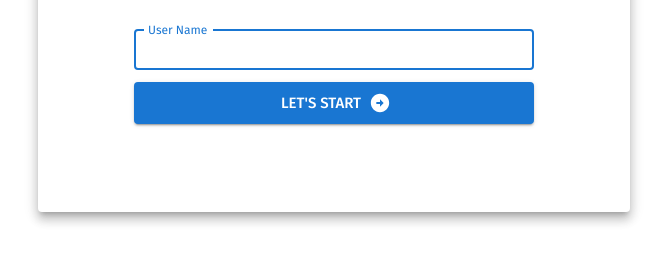
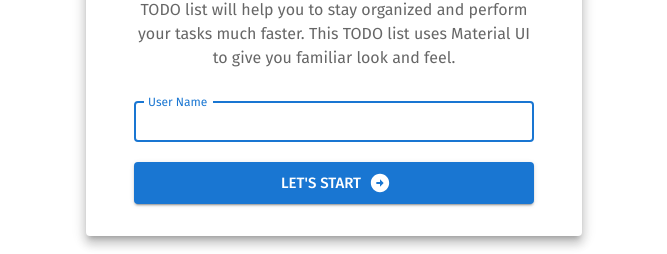
Before and after one commit to zalak-undavia/todo, a React (Create React App) app: page / in a window 1280 px wide. Shown: the part 500-754 px from the top of the page, without its empty margins (306-973 px from the left). Built offline with nearby package versions, Linux system fonts and the light colour scheme.

Commit message:
minor changes and bug fixes

```diff
--- a/src/IntroPage/IntroPage.css
+++ b/src/IntroPage/IntroPage.css
@@ -2,7 +2,8 @@
     display: flex;
     justify-content: center;
     align-items: center;
-    height: 100%;
+    height: 100vh;
+    padding: 0px !important;
 }
 
 .intro-form {
--- a/src/IntroPage/IntroPage.js
+++ b/src/IntroPage/IntroPage.js
@@ -31,13 +31,13 @@ export default function IntroPage() {
 
     return (
         <Box sx={{ p: 3 }} className="main-container">
-            <Card elevation={8} sx={{ p: 10 }}>
+            <Card elevation={8} sx={{ p: 4 }}>
                 <Typography variant="h4" align="center">
                     TODO | Material UI
                 </Typography>
 
                 <CardMedia
-                    sx={{ height: "20vh", py: 4 }}
+                    sx={{ height: "30vh", py: 4 }}
                     component="img"
                     image="https://i.pinimg.com/564x/78/2c/0c/782c0cb2cd1b9f9af5775d6074fe0cb4.jpg"
                 />
@@ -54,7 +54,7 @@ export default function IntroPage() {
 
                 <form className="intro-form" onSubmit={ontoGoTodolist}>
                     <TextField
-                        sx={{ width: "400px", marginTop: 2 }}
+                        sx={{ minWidth: "min(100% , 400px)", marginTop: 2 }}
                         margin="dense"
                         size="small"
                         label="User Name"
@@ -66,12 +66,9 @@ export default function IntroPage() {
                             </InputAdornment>
                         }
                         autoFocus
-                        fullWidth
                     />
-
-                    <CardActions>
                     <Button
-                            sx={{ width: "400px" }}
+                        sx={{ minWidth: "min(100% , 400px)", marginTop: 2 }}
                         type="submit"
                         size="large"
                         variant="contained"
@@ -79,7 +76,6 @@ export default function IntroPage() {
                     >
                         Let's start
                     </Button>
-                    </CardActions>
                 </form>
             </Card>
         </Box>
--- a/src/SingleTodo2/DeleteConfirmationModal.js
+++ b/src/SingleTodo2/DeleteConfirmationModal.js
@@ -1,20 +1,20 @@
 import React from "react";
 
 import Button from "@mui/material/Button";
+
 import DialogActions from "@mui/material/DialogActions";
 import DialogTitle from "@mui/material/DialogTitle";
 import DialogContent from "@mui/material/DialogContent";
-
+import Stack from "@mui/material/Stack";
 import BootstrapDialog from "./BootstrapDialog";
 
 export default function DeleteConfirmationModal({ onCancel, onConfirm }) {
     return (
         <div>
             <BootstrapDialog open onClose={onCancel}>
+                <Stack sx={{ minWidth: "min(100%, 300px)" }}>
                     <DialogTitle>Confirm Delete</DialogTitle>
-                <DialogContent sx={{ width: "400px" }} dividers>
-                    Are you sure you want to delete this task ?
-                </DialogContent>
+                    <DialogContent dividers>Are you sure you want to delete this task ?</DialogContent>
                     <DialogActions>
                         <Button sx={{ mx: 2 }} onClick={onCancel}>
                             Cancel
@@ -23,7 +23,9 @@ export default function DeleteConfirmationModal({ onCancel, onConfirm }) {
                             Delete
                         </Button>
                     </DialogActions>
+                </Stack>
             </BootstrapDialog>
         </div>
     );
 }
+//
--- a/src/SingleTodo2/SubTask.js
+++ b/src/SingleTodo2/SubTask.js
@@ -45,11 +45,11 @@ export default function SubTask({ task, onTaskUpdate, onDeleteSubTask }) {
                         ></TextField>
                     </form>
                 ) : (
-                    <div className="div-sub-task">{task.subTaskName}</div>
+                    <div className={`div-sub-task ${task.subTaskChecked ? "done-todo" : ""}`}>{task.subTaskName}</div>
                 )}
             </div>
 
-            {!task.isEditModeOn && (
+            {!task.isEditModeOn && !task.subTaskChecked && (
                 <IconButton onClick={() => editSubTaskName()}>
                     <EditIcon />
                 </IconButton>
--- a/src/SingleTodo2/TodoDetailModal.js
+++ b/src/SingleTodo2/TodoDetailModal.js
@@ -59,6 +59,7 @@ export default function TodoDetailModal({ todo, onTodoUpdate, onCancel }) {
             <DialogContent dividers sx={{ height: "70vh" }}>
                 <form id="save-changes-btn-id" className="save-from" onSubmit={onCommitChanges}>
                     <TextField
+                        required
                         autoFocus
                         sx={{ marginBottom: 2 }}
                         label="Name"
@@ -102,7 +103,7 @@ export default function TodoDetailModal({ todo, onTodoUpdate, onCancel }) {
                 <Button sx={{ mx: 2 }} onClick={onCancel}>
                     Cancel
                 </Button>
-                <Button form="save-changes-btn-id" type="submit" variant="contained" color="success">
+                <Button form="save-changes-btn-id" type="submit" variant="contained">
                     Save changes
                 </Button>
             </DialogActions>
--- a/src/TodoListPage/TodoListPage.js
+++ b/src/TodoListPage/TodoListPage.js
@@ -57,7 +57,8 @@ export default function TodoListPage() {
         setData([...data]);
     };
 
-    const checkedArr = data.filter((v) => v.done === true);
+    const doneCount = doneData.length;
+    const totalCount = data.length + doneData.length;
 
     const renderListSection = () => {
         return (
@@ -265,7 +266,7 @@ export default function TodoListPage() {
                     <div>
                         {data.length > 0 && (
                             <Typography variant="subtitle">
-                                {checkedArr.length} out of {data.length} done
+                                {doneCount} out of {totalCount} done
                             </Typography>
                         )}
                     </div>
```
Lines whose indentation alone changed are shown as unchanged.
